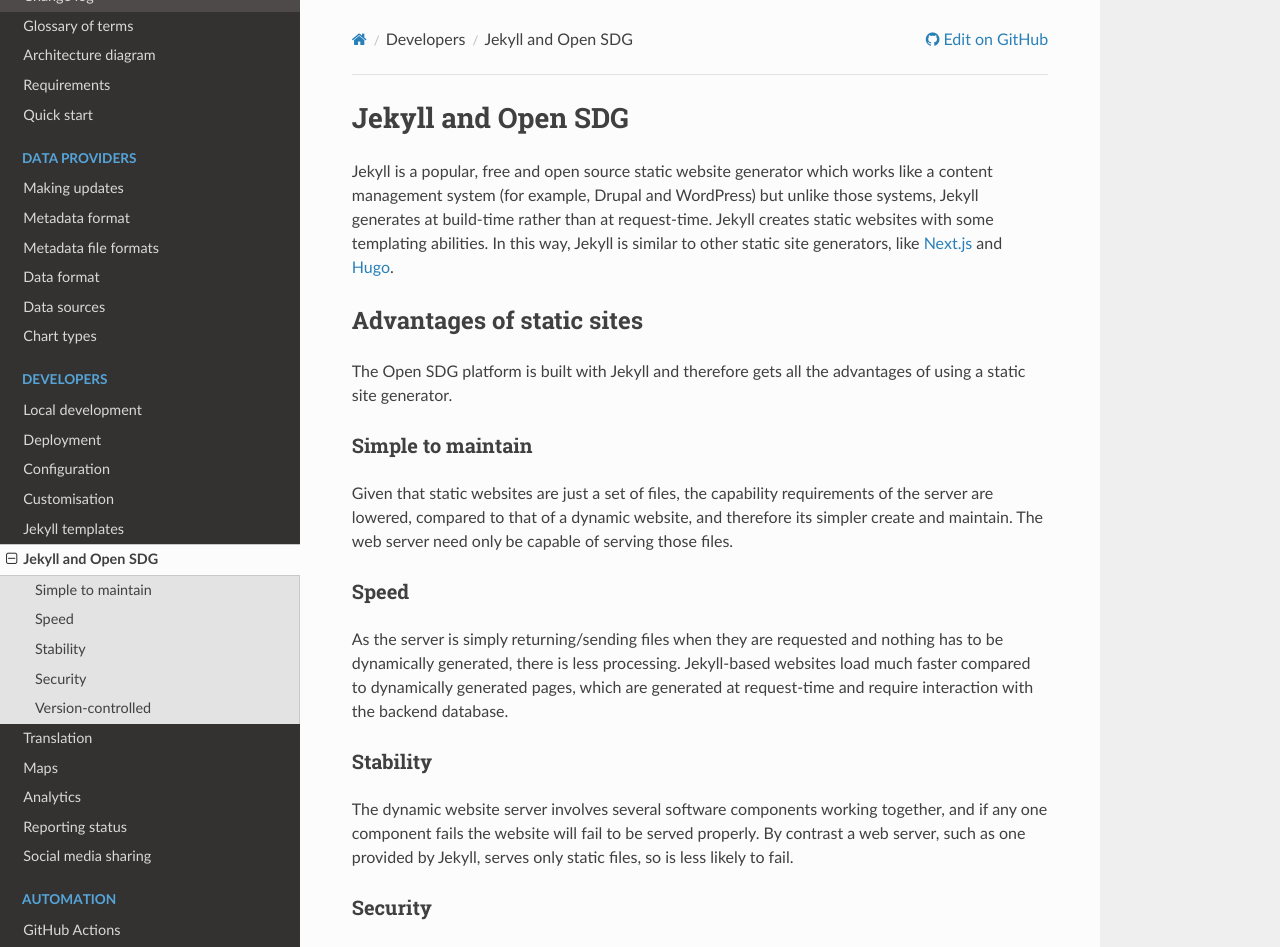
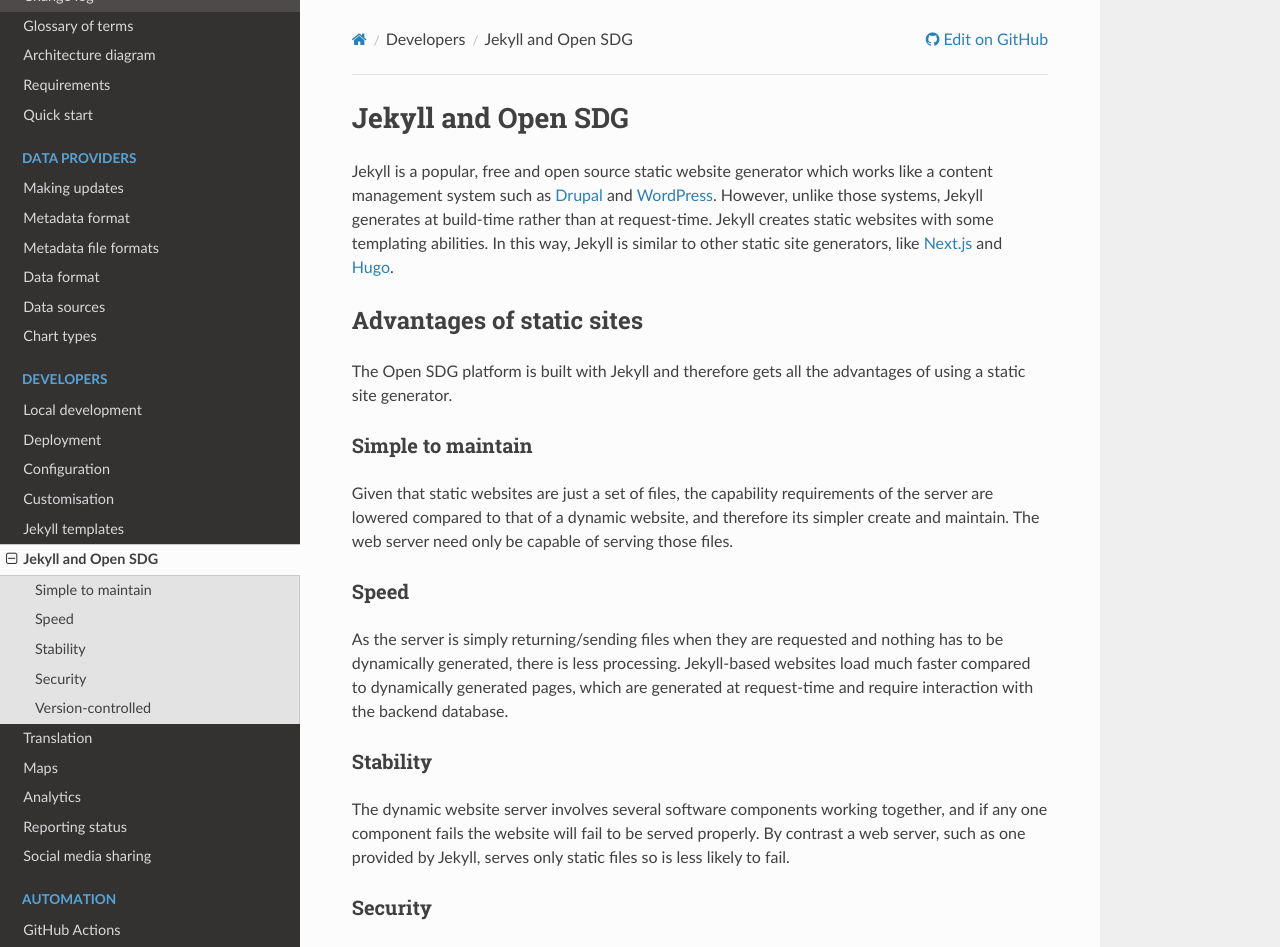
Before and after one commit to open-sdg/open-sdg, an MkDocs documentation site: the page built from docs/jekyll-and-open-sdg.md, in a window 1280 px wide and 1400 px high. Shown: the top 947 px of the window. Built offline with MkDocs 1.6.1, drawn with Linux system fonts in a browser that asks for light colours; nearby versions of some CDN libraries; old or Windows-style settings are respelled for this version of MkDocs.

Commit message:
Update jekyll-and-open-sdg.md

```diff
--- a/docs/jekyll-and-open-sdg.md
+++ b/docs/jekyll-and-open-sdg.md
@@ -1,6 +1,6 @@
 <h1>Jekyll and Open SDG</h1>
 
-Jekyll is a popular, free and open source static website generator which works like a content management system (for example, Drupal and WordPress) but unlike those systems, Jekyll generates at build-time rather than at request-time. Jekyll creates static websites with some templating abilities. In this way, Jekyll is similar to other static site generators, like [Next.js](https://nextjs.org/) and [Hugo](https://gohugo.io/).
+Jekyll is a popular, free and open source static website generator which works like a content management system such as [Drupal](https://www.drupal.org/) and [WordPress](https://wordpress.com/). However, unlike those systems, Jekyll generates at build-time rather than at request-time. Jekyll creates static websites with some templating abilities. In this way, Jekyll is similar to other static site generators, like [Next.js](https://nextjs.org/) and [Hugo](https://gohugo.io/).
 
 ## Advantages of static sites
 
@@ -8,7 +8,7 @@
 
 ### Simple to maintain
 
-Given that static websites are just a set of files, the capability requirements of the server are lowered, compared to that of a dynamic website, and therefore its simpler create and maintain. The web server need only be capable of serving those files.
+Given that static websites are just a set of files, the capability requirements of the server are lowered compared to that of a dynamic website, and therefore its simpler create and maintain. The web server need only be capable of serving those files.
 
 ### Speed
 
@@ -16,7 +16,7 @@
 
 ### Stability
 
-The dynamic website server involves several software components working together, and if any one component fails the website will fail to be served properly. By contrast a web server, such as one provided by Jekyll, serves only static files, so is less likely to fail.
+The dynamic website server involves several software components working together, and if any one component fails the website will fail to be served properly. By contrast a web server, such as one provided by Jekyll, serves only static files so is less likely to fail.
 
 ### Security
 
```
